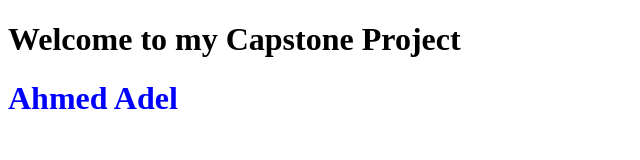
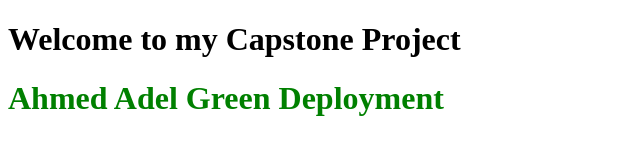
Before and after one commit to Ahmed373117/Capstone_Project, a plain HTML site: page index.html in a window 1280 px wide. Shown: the whole page, without its empty margins (0-640 px from the left). Drawn offline with Linux system fonts and the light colour scheme.

Commit message:
Update index.html

```diff
--- a/index.html
+++ b/index.html
@@ -1,11 +1,11 @@
 <!DOCTYPE html>
 <html>
 <head>
-	<title> title </title>
+    <meta http-equiv="Content-Type" content="text/html;charset=utf-8" />
+    <title>Capstone Project</title>
 </head>
 <body>
-	<H1> Welcome to my Capstone Project </H1>
-    <h1 style="color:blue">Ahmed Adel</h1>
-
+    <H1>Welcome to my Capstone Project</H1>
+    <h1 style="color:green">Ahmed Adel Green Deployment</h1>
 </body>
 </html>
```
